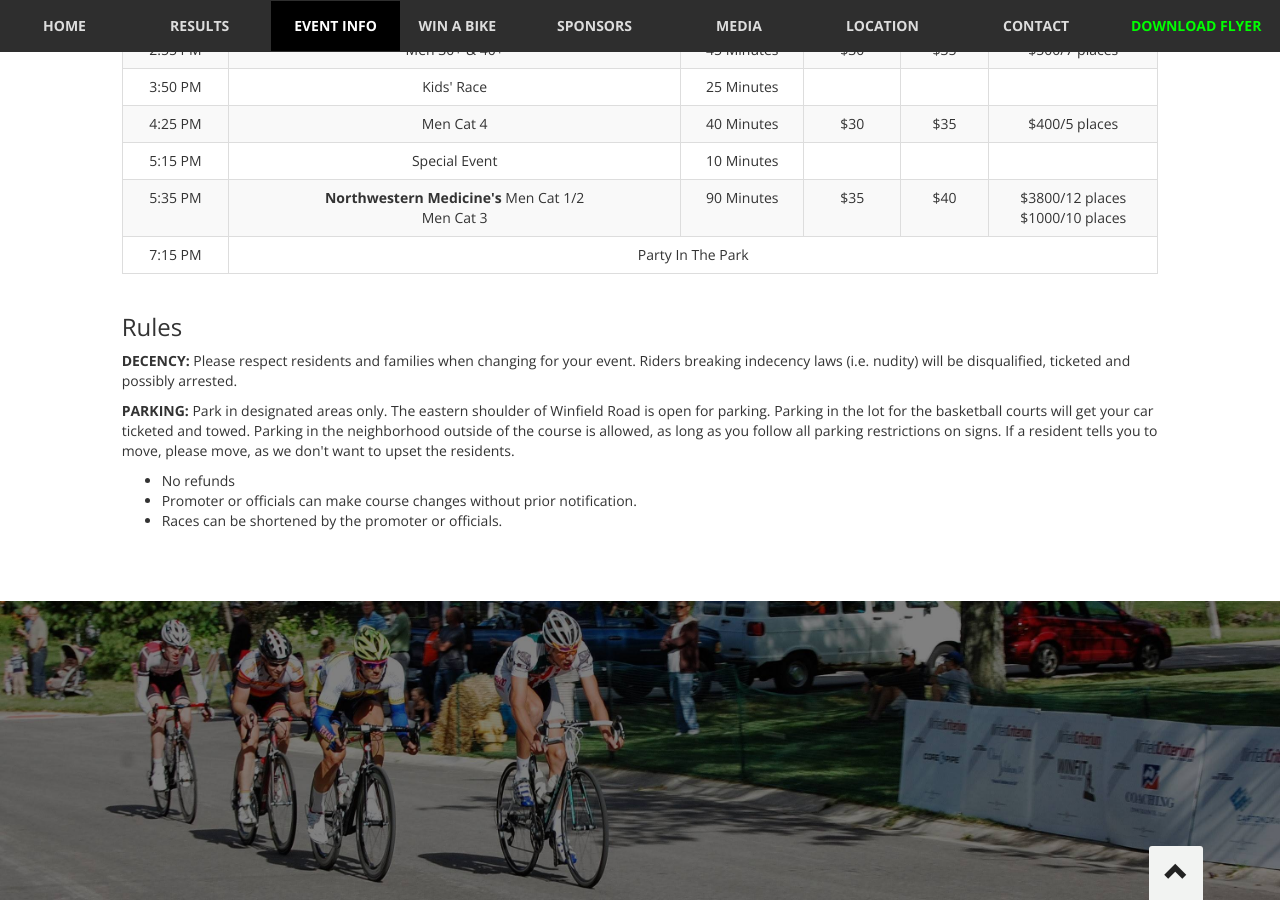
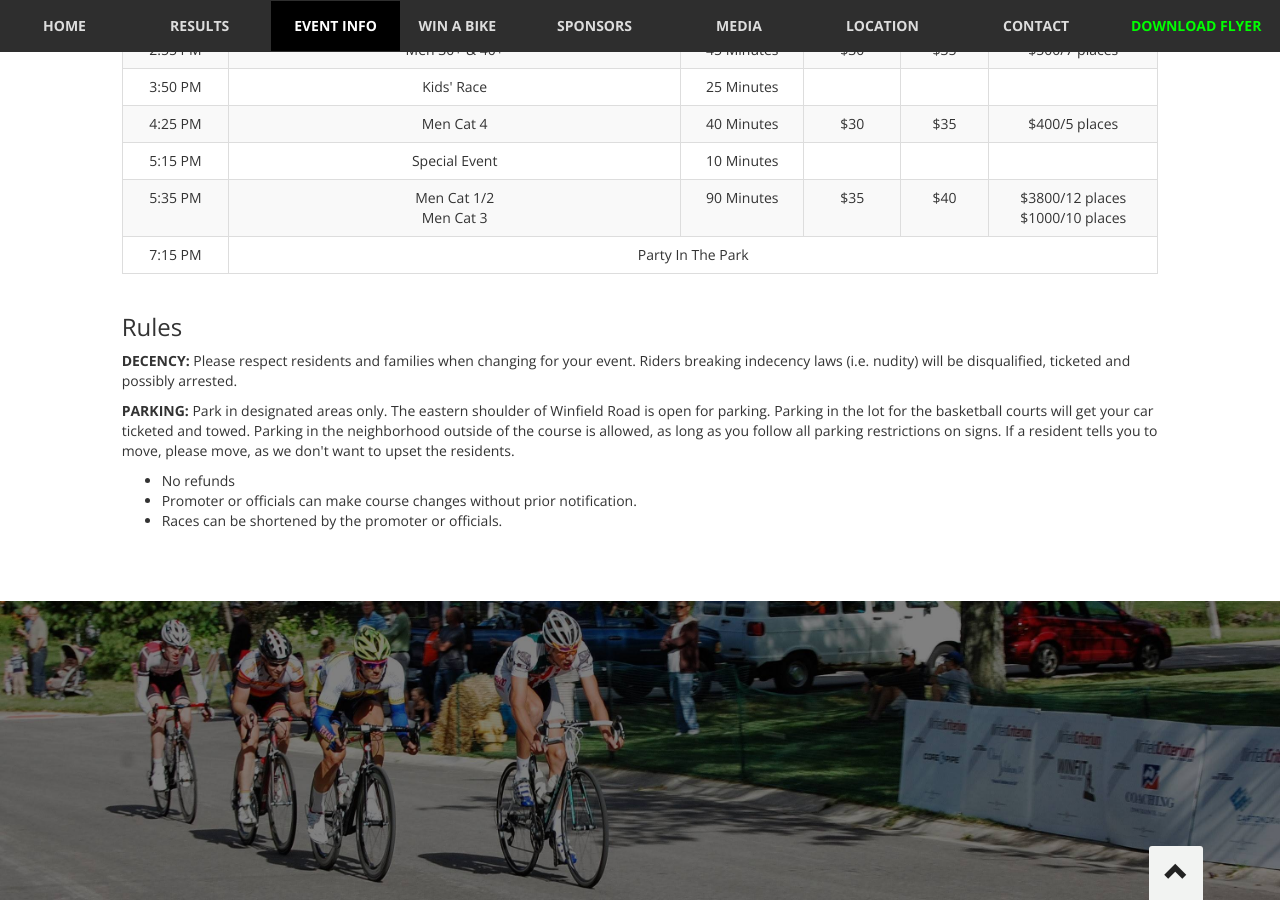
Before and after one commit to winfieldcriterium/winfieldcriterium.github.io, a Jekyll site: the page built from index.html, in a window 1280 px wide and 900 px high, scrolled down 4221 px. Built offline with Jekyll 4.4.1, drawn with Linux system fonts in a browser that asks for light colours; nearby versions of some CDN libraries; Markdown is read by kramdown in place of the engine named in the settings.

Commit message:
removing nw med from men 1/2 race title

```diff
--- a/index.html
+++ b/index.html
@@ -275,7 +275,7 @@ layout: default
           </tr>
           <tr>
             <td>5:35 PM</td>
-            <td><strong>Northwestern Medicine&apos;s</strong> Men Cat 1/2<br />Men Cat 3</td>
+            <td>Men Cat 1/2<br />Men Cat 3</td>
             <td>90 Minutes</td>
             <td>$35</td>
             <td>$40</td>
```
